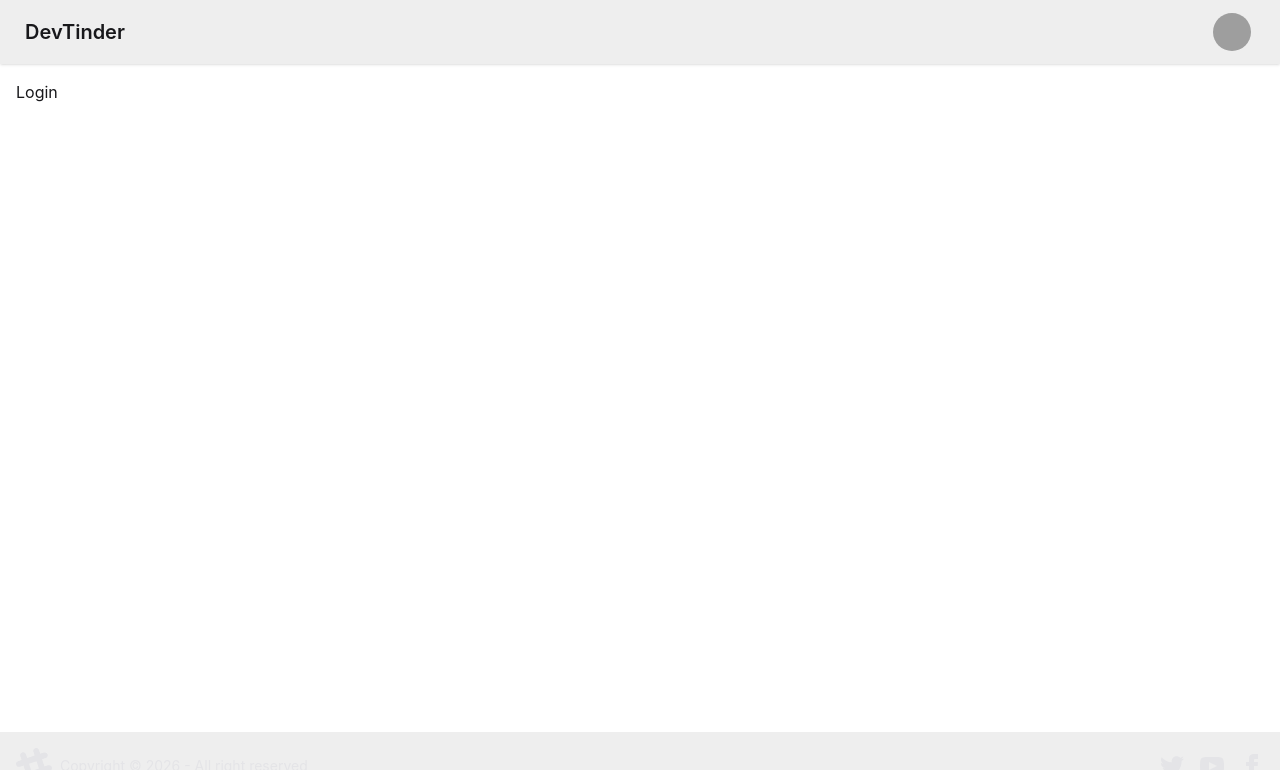
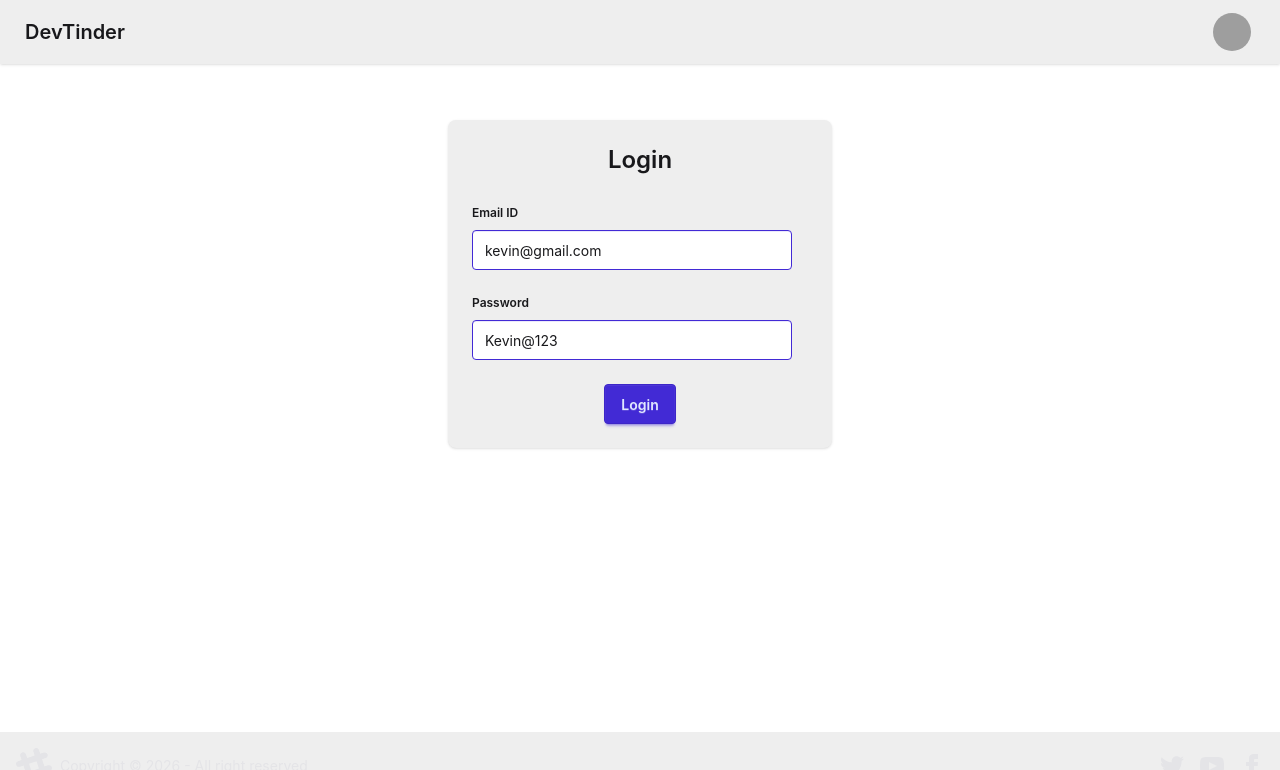
Before and after one commit to KevinFrancis11/devTinder-web, a React (Vite) app: page /login in a window 1280 px wide. Shown: the top 770 px of the page. Built offline with nearby package versions, Linux system fonts and the light colour scheme; grey boxes are pictures that could not be loaded.

Commit message:
created login page implemented cors and cookies

```diff
--- a/package.json
+++ b/package.json
@@ -11,6 +11,7 @@
   },
   "dependencies": {
     "@tailwindcss/vite": "^4.3.3",
+    "axios": "^1.20.0",
     "react": "^19.2.8",
     "react-dom": "^19.2.8",
     "react-router-dom": "^7.18.4",
--- a/src/Login.jsx
+++ b/src/Login.jsx
@@ -1,9 +1,60 @@
-import React from 'react'
+import axios from "axios";
+import { useState } from "react";
 
 const Login = () => {
+  const [emailId, setEmailId] = useState("kevin@gmail.com");
+  const [password, setPassword] = useState("Kevin@123");
+
+  const handleSubmit = async () => {
+    try {
+      const res = await axios.post(
+        "http://localhost:3001/login",
+        {
+          emailId,
+          password,
+        },
+        { withCredentials: true },
+      );
+    } catch (err) {
+      console.log(err.message);
+    }
+  };
+
   return (
-    <div className='grow p-4'>Login</div>
-  )
-}
+    <div className="grow p-4 flex justify-center my-10">
+      <div className="card bg-base-300 w-96 shadow-sm">
+        <div className="card-body">
+          <h2 className="card-title justify-center text-2xl">Login</h2>
+          <div>
+            <fieldset className="fieldset my-3">
+              <legend className="fieldset-legend">Email ID</legend>
+              <input
+                type="text"
+                value={emailId}
+                className="input input-primary"
+                placeholder="example@email.com"
+                onChange={(e) => setEmailId(e.target.value)}
+              />
+            </fieldset>
+            <fieldset className="fieldset my-3">
+              <legend className="fieldset-legend">Password</legend>
+              <input
+                type="text"
+                value={password}
+                className="input input-primary"
+                onChange={(e) => setPassword(e.target.value)}
+              />
+            </fieldset>
+          </div>
+          <div className="card-actions justify-center">
+            <button className="btn btn-primary" onClick={handleSubmit}>
+              Login
+            </button>
+          </div>
+        </div>
+      </div>
+    </div>
+  );
+};
 
-export default Login
+export default Login;
```
Also changed, not shown: 1 other file (tests, documents, lock files or other folders).
